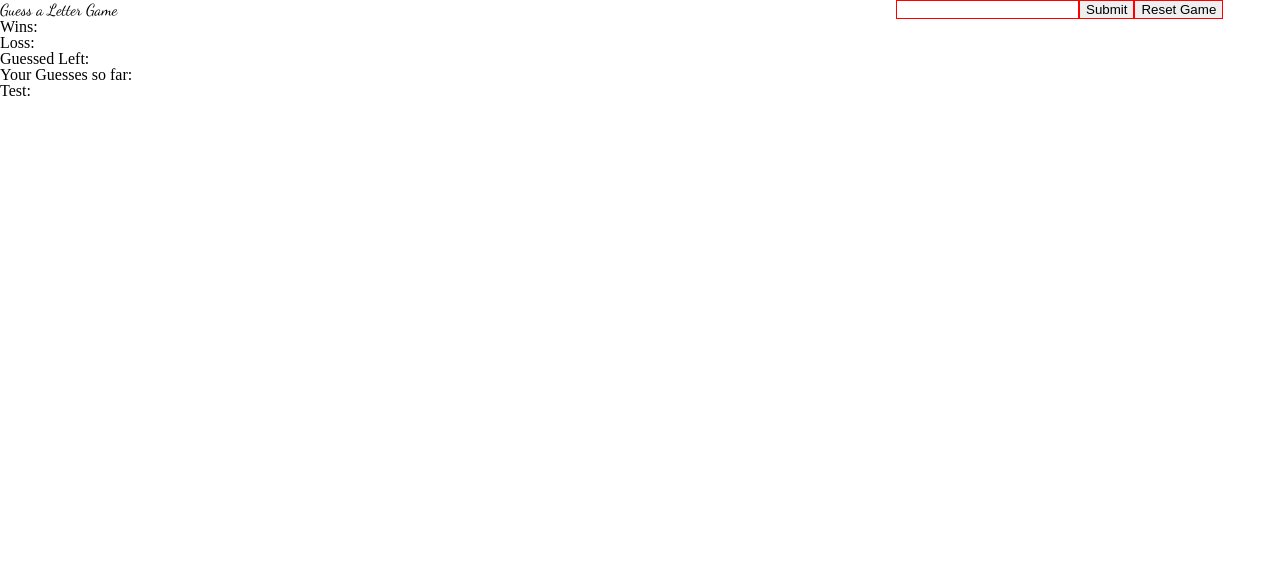
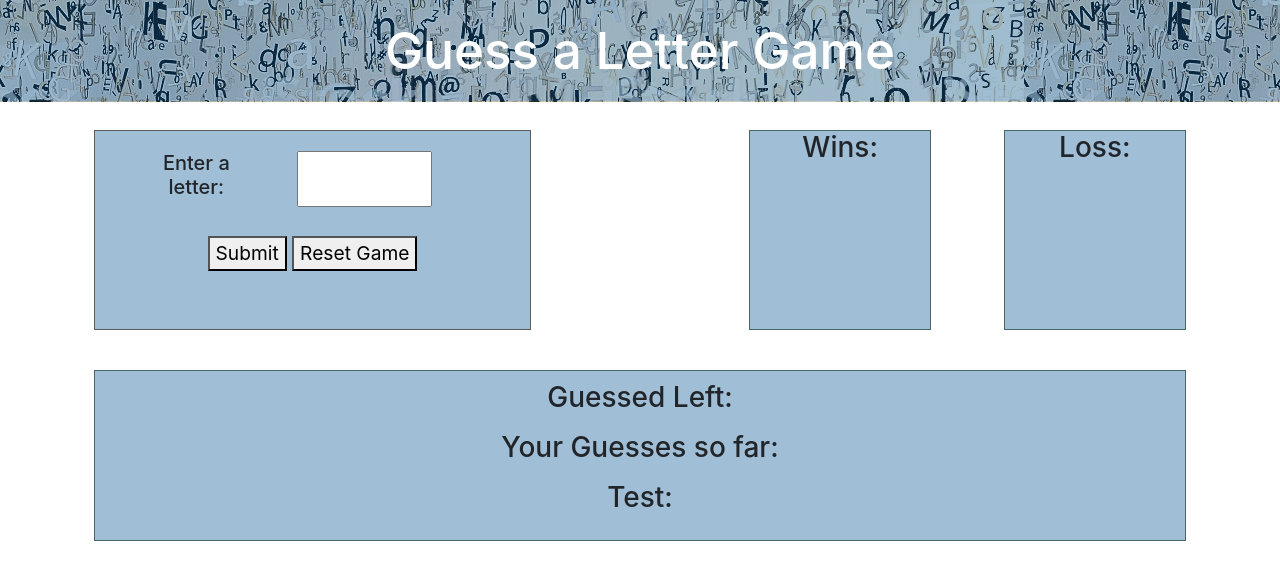
Before and after one commit to tmnguyen8/Psychic-Game, a plain HTML site: page index.html in a window 1280 px wide. Drawn offline with nearby package versions, Linux system fonts and the light colour scheme.

Commit message:
adding styling to the page

```diff
--- a/assets/css/style.css
+++ b/assets/css/style.css
@@ -1,15 +1,50 @@
 * {
-    border: 1px solid red;
+    text-align: center;
+    font-family: Verdana, Geneva, Tahoma, sans-serif;
 }
-h1 {
-    font-family: 'Dancing Script', cursive;
+
+.header{
+    width: 100%;
+    background-image: url("/assets/images/body-bg.jpg");
+    border-bottom: 1px solid rgba(70, 102, 104, 0.3);
 }
-.flex-container {
-    display: flex;
-    flex-direction: row;
+.header-overlay {
+    background-color: rgba(19, 95, 156, 0.4);
+    margin: none;
+    width: 100%;
+    padding: 20px;
+    color: white;
 }
-.header{
-    width: 70%;
-    align-content: center;
+
+
+.my-form {
+    text-align: center;
+    font-size:1.5vw;
+    background-color: rgba(19, 95, 156, 0.4);
+    border: 1px solid rgb(92, 92, 92);
+    padding: 20px;
+    height: 200px;
+    margin: 20px 0;
 
 }
+.my-input {
+    display: inline-block;
+    vertical-align: middle;
+    width: 100%;
+}
+
+.score {
+    height: 200px;
+    margin: 20px 0;
+    background-color: rgba(19, 95, 156, 0.4);
+    border: 1px solid rgb(70, 102, 104);
+    font-size:1.5vw;
+}
+.my-tracker {
+    background-color: rgba(19, 95, 156, 0.4);
+    border: 1px solid rgb(70, 102, 104);
+    padding: 10px;
+    max-height: 400px;
+    font-size:1.5vw;
+    margin-top: 20px;
+}
--- a/assets/javascript/game.js
+++ b/assets/javascript/game.js
@@ -43,7 +43,7 @@ function submitLetter() {
       guessList.push(letterStr);
 
   } else {
-      alert("The letter selected is either invalid or already exist in the guessed list");
+      alert("The letter selected is either invalid or already existed in the guessed list");
   }
   //write the guessed letter into HTML page
 
--- a/index.html
+++ b/index.html
@@ -6,24 +6,42 @@
     <meta http-equiv="X-UA-Compatible" content="ie=edge">
     <link href="assets/css/reset.css" rel="stylesheet" type="text/css">
     <link href="assets/css/style.css" rel="stylesheet" type="text/css">
-    <link href="https://fonts.googleapis.com/css?family=Dancing+Script&display=swap" rel="stylesheet">
+    <link rel="stylesheet" href="https://stackpath.bootstrapcdn.com/bootstrap/4.3.1/css/bootstrap.min.css" integrity="sha384-ggOyR0iXCbMQv3Xipma34MD+dH/1fQ784/j6cY/iJTQUOhcWr7x9JvoRxT2MZw1T" crossorigin="anonymous">
     <script src="assets/javascript/game.js" type="text/javascript"></script>
     <title>Psychic Game</title>
 </head>
 
 <body>
-    <form class="flex-container">
-        <h1 class="header">Guess a Letter Game</h1>
-        <input type="text" id="letter"><br>
-        <button type="button" onclick="submitLetter()">Submit</button>
-        <button type="button" onclick="resetGame()">Reset Game</button>
-    </form>
-    <div>
-        <h3>Wins: </h3><p id="num-win"></p>
-        <h3>Loss: </h3><p id="num-loss"></p>
-        <h3>Guessed Left: </h3><p id="guess-left"></p>
-        <h3>Your Guesses so far: </h3><p id="guessed-letter"></p>
-        <h3>Test: </h3><p id="test-console"></p><br>
+    <h1 style="font-size:4vw;" class="header"><div class="header-overlay"> Guess a Letter Game</div></h1>
+    <div class="row main-container">
+        <form class="col-sm-4 offset-sm-1 my-form ">
+            <div class="row my-input align-self-center">
+                <h5 class="col-sm-4 offset-sm-1" >Enter a letter: </h5>
+                <input class="col-sm-4 offset-sm-1" type="text" id="letter">
+            </div>
+            <br>
+            <div class="buttons align-self-center">
+                <button class="input-button" type="button" onclick="submitLetter()">Submit</button>
+                <button class="input-button" type="button" onclick="resetGame()">Reset Game</button>
+            </div>
+        </form>
+        <div class="col-sm-4 offset-sm-2">
+            <div class="row">
+                <div class="score col-sm-5">
+                    <h3 >Wins: </h3><p style="font-size:4vw;" id="num-win"></p>
+                </div>
+
+                <div class="score col-sm-5 offset-sm-2">
+                    <h3 >Loss: </h3><p style="font-size:4vw;" id="num-loss"></p>
+                </div>
+            </div>
+        </div>
+
+        <div class="col-sm-10 offset-sm-1 my-tracker">
+            <div class="col-sm-12"><h3>Guessed Left: </h3><p id="guess-left"></p></div>
+            <div class="col-sm-12"><h3><h3>Your Guesses so far: </h3><p  id="guessed-letter"></p></div>
+            <div class="col-sm-12"></div><h3>Test: </h3><p id="test-console"></p></div>
+        </div>
     </div>
 </body>
 </html>
```
Also changed, not shown: assets/images/body-bg.jpg (added).
